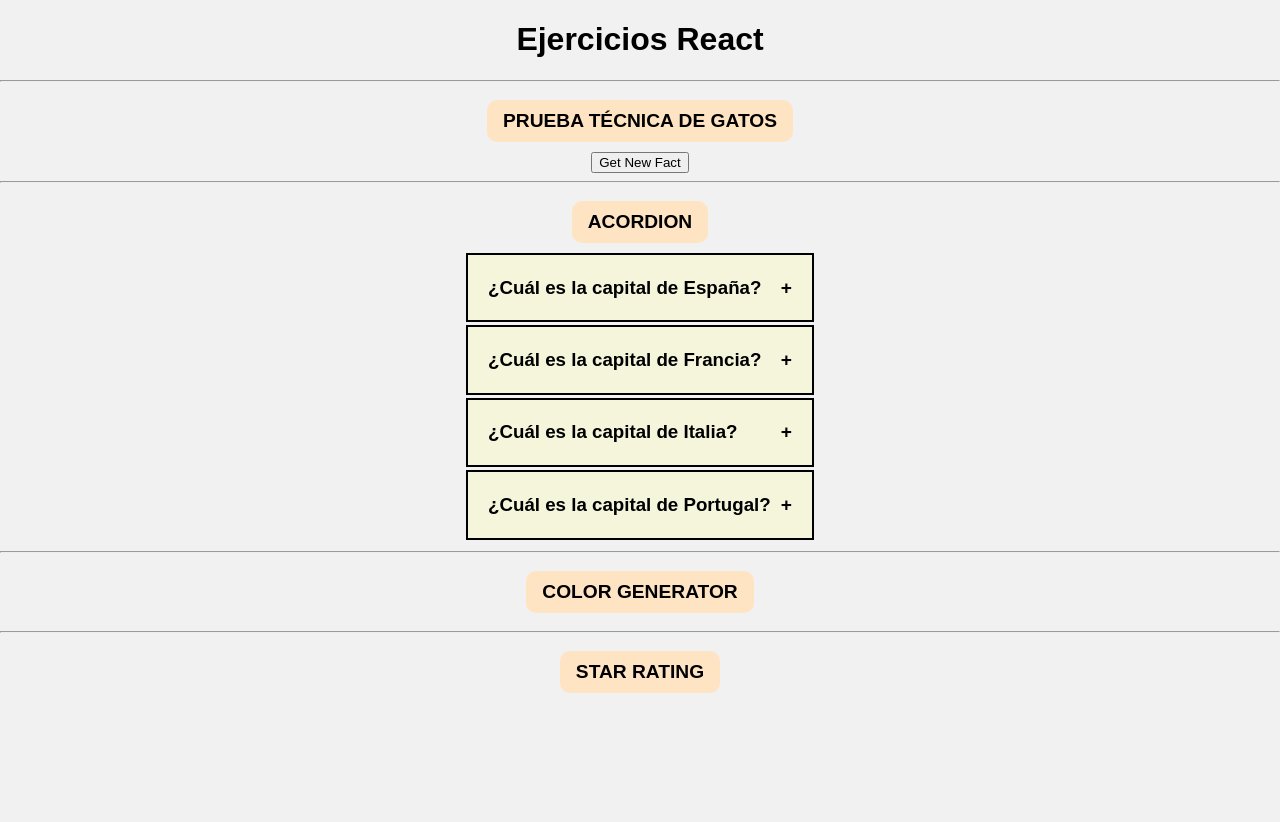
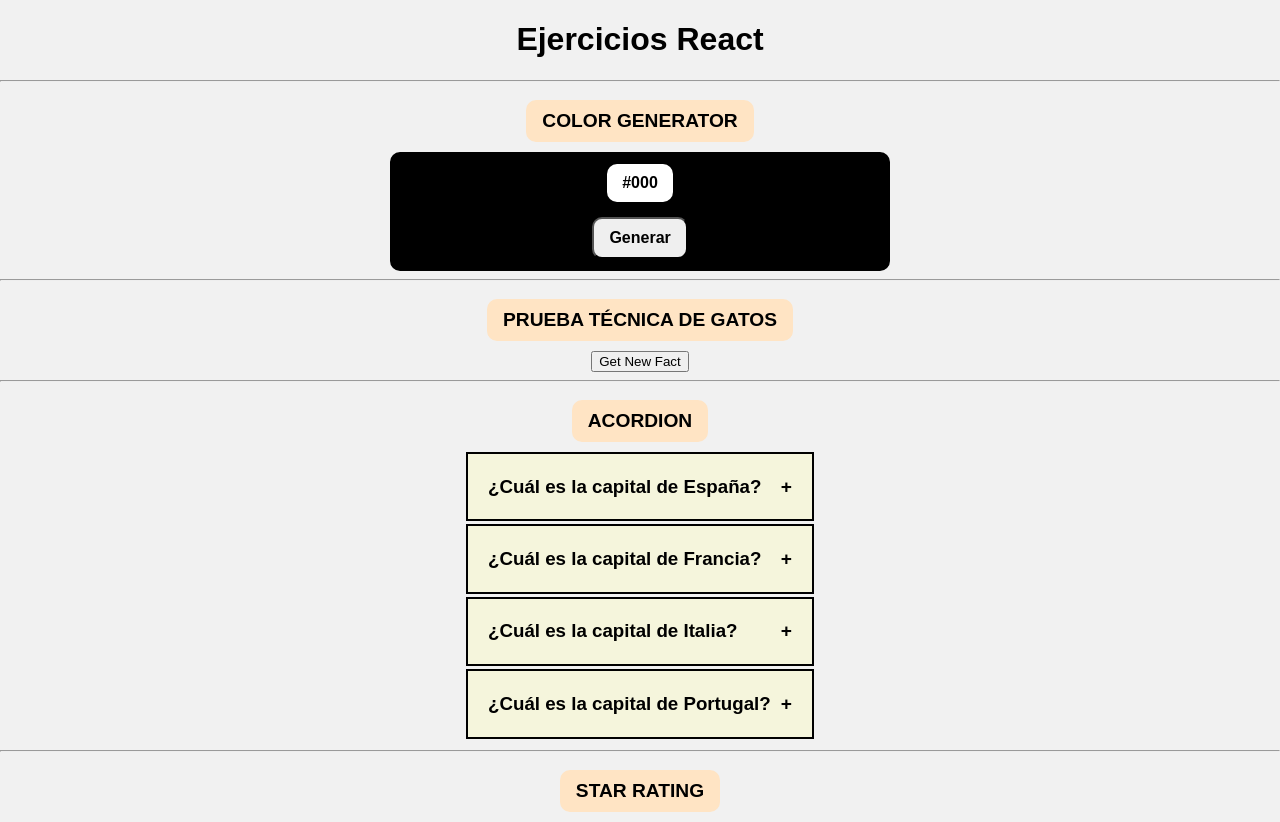
Before and after one commit to ignaciojavier27/proyectos-react, a React (Vite) app: page / in a window 1280 px wide. Before the commit the page ends 800 px from the top, so only its background shows below. Built offline with nearby package versions, Linux system fonts and the light colour scheme; no server answers.

Commit message:
Generador de Colores Hexadecimal

```diff
--- a/src/App.jsx
+++ b/src/App.jsx
@@ -10,11 +10,11 @@ function App() {
       <h1 className='text-center'>Ejercicios React</h1>
       <section className='section-projects'>
         <hr />
+        <ColorGenerator />
+        <hr />
         <PruebaTecnica />
         <hr />
         <Acordion />
-        <hr />
-        <ColorGenerator />
         <hr />
         <StarRating />
       </section>
--- /dev/null
+++ b/src/components/ColorGenerator/ColorGenerator.css
@@ -0,0 +1,31 @@
+.container-color-generator{
+    max-width: 500px;
+    padding: 10px;
+    border: 2px solid black;
+    border-radius: 10px;
+    display: flex;
+    flex-direction: column;
+    justify-content: center;
+    align-items: center;
+    margin:auto;
+}
+
+.container-color-generator p{
+    background-color: white;
+    color:black;
+    display:inline-block;
+    padding:10px 15px;
+    border-radius: 10px;
+    margin:auto;
+    font-weight: bolder;
+}
+
+.container-color-generator button{
+    width: 20%;
+    margin-top: 15px;
+    padding:10px 15px;
+    border-radius: 10px;
+    cursor: pointer;
+    font-weight: bolder;
+    font-size: 1rem;
+}
--- a/src/components/ColorGenerator/ColorGenerator.jsx
+++ b/src/components/ColorGenerator/ColorGenerator.jsx
@@ -1,9 +1,40 @@
+import { useState } from "react";
 import Titulo from "../Titulo"
+import './ColorGenerator.css'
 
 const ColorGenerator = () => {
+  const [color, setColor] = useState("000");
+
+  const options = ['0','1','2','3','4','5','6','7','8','9','A','B','C','D','E','F']
+
+  const getRandomNumber = () => {
+    const number = (Math.random() * 15).toFixed(0);
+    return number
+  }
+
+  const getRandomColor = () => {
+
+    let newColor = '';
+
+    for(let i=0; i < 6; i++){
+      const index = getRandomNumber();
+      const colorComponent = options[index]
+      newColor = newColor + colorComponent
+    }
+    setColor(newColor)
+
+  }
+
   return (
     <article className="article-project">
-        <Titulo titulo="Color Generator" />
+      <Titulo titulo="Color Generator" />
+      <div
+        className="container-color-generator"
+        style={{backgroundColor:`#${color}`}}
+      >
+        <p>#{color}</p>
+        <button onClick={getRandomColor}>Generar</button>
+      </div>
     </article>
   )
 }
```
